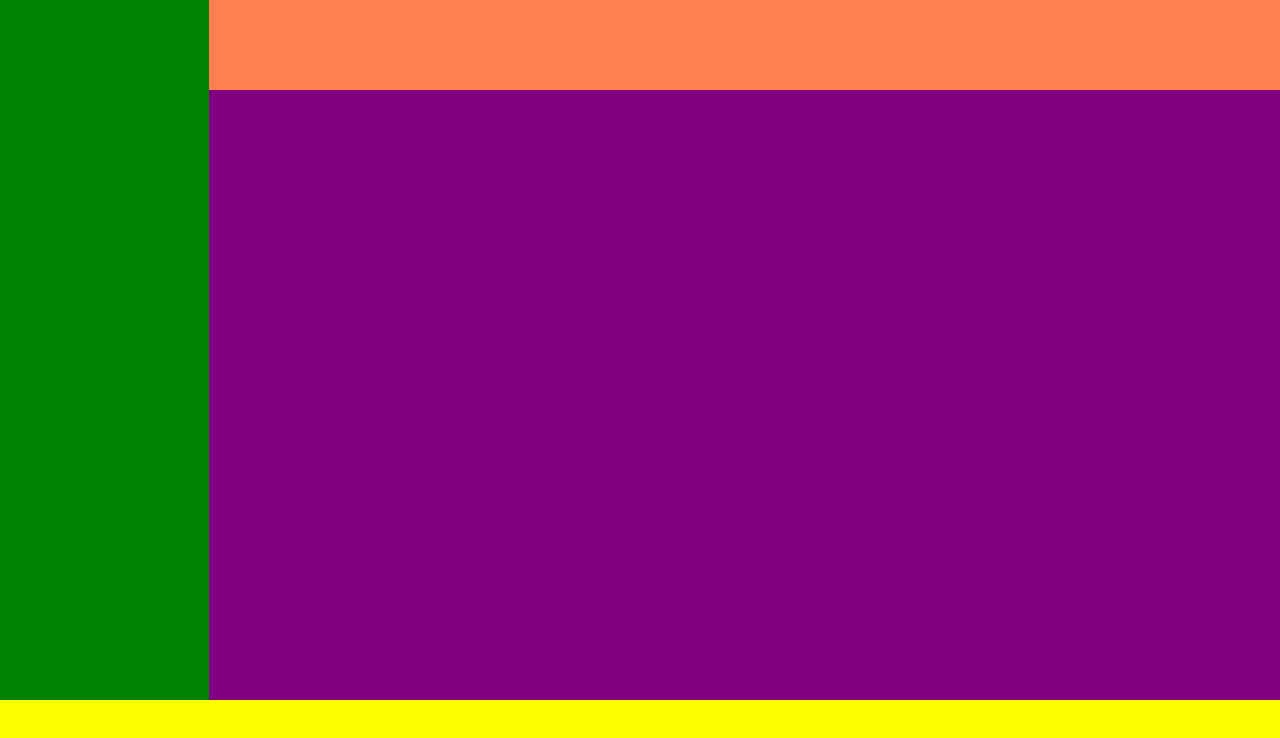
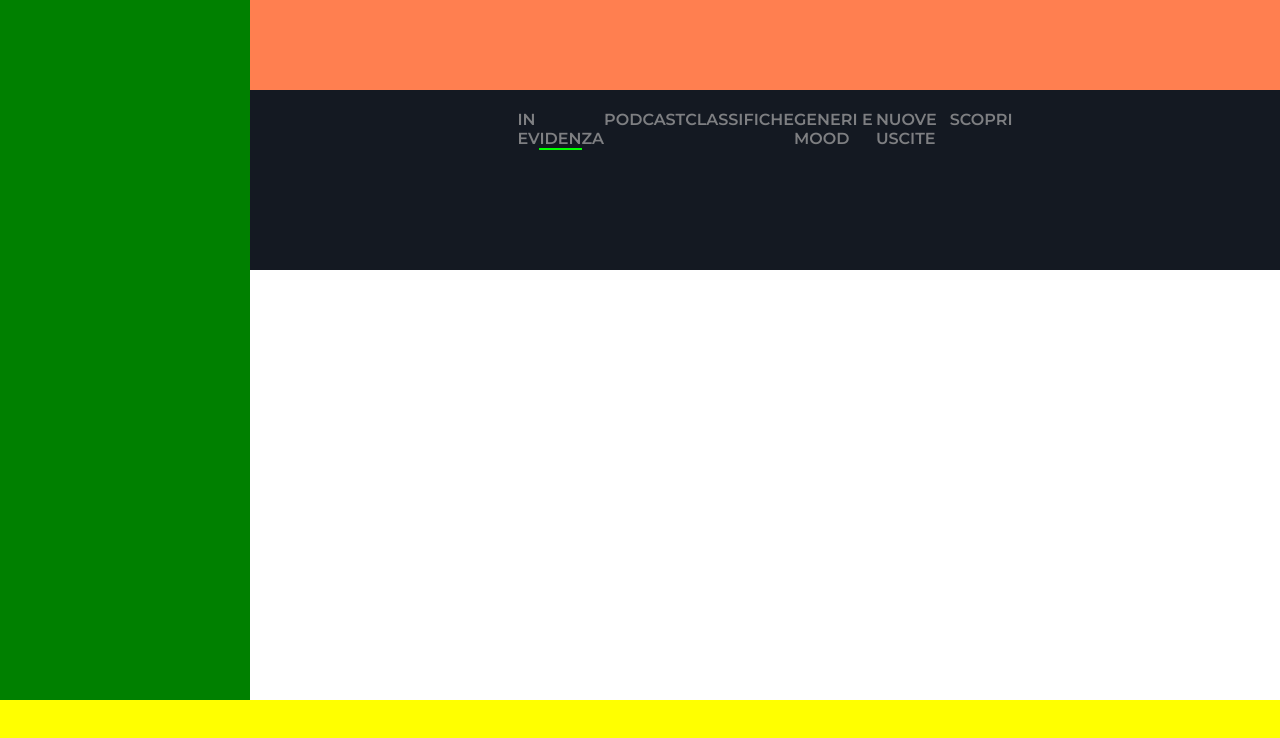
Before and after one commit to SimoneRicco/html-css-spotifyweb, a plain HTML site: page index.html in a window 1280 px wide. Drawn offline with Linux system fonts and the light colour scheme.

Commit message:
add menu

```diff
--- a/assets/style.css
+++ b/assets/style.css
@@ -4,21 +4,38 @@
     padding: 0;
     margin: 0;
 }
+/* general settings */
+html{
+    font-family: 'Montserrat', sans-serif;
+}
 /* blocks */
 aside{
     height: calc(100vh - 100px);
     background-color: green;
     width: 250px;
+    position: fixed;
+    top: 0;
+    left: 0;
+    bottom: 0;
 }
 .music-player{
     background-color: yellow;
     width: 100%;
     height: 100px;
+    position: fixed;
+    bottom: 0;
+    left: 0;
+    right: 0;
 }
 header{
     background-color: coral;
     width: 100%;
     height: 90px;
+    position: fixed;
+    top: 0;
+    left: 250px;
+    right: 0;
+    z-index: 5;
 }
 main{
     width: 100%;
@@ -27,7 +44,31 @@ main{
     display: flex;
 }
 .container{
-    background-color: purple;
-    height: calc(100% - 90px);
-    width: 100%;
+    background-color: #141922;
+    height: 100%;
+    width: calc(100% - 250px);
+    position: relative;
+    left: 250px;
+    padding: 110px 20px 120px 20px;
 }
+/* container contents  */
+.menu-options a{
+    color: #7e7f82;
+    text-decoration: none;
+    text-transform: uppercase;
+}
+.options-list{
+    list-style-type: none;
+    display: flex;
+    width: 50%;
+    margin: auto;
+    justify-content: space-around;
+}
+.options-list li:hover a{
+    color: white;
+}
+.green-line{
+    border: 1px solid rgb(0, 255, 0);
+    width: 50%;
+    margin: auto;
+}
--- a/index.html
+++ b/index.html
@@ -6,13 +6,40 @@
     <meta name="viewport" content="width=device-width, initial-scale=1.0">
     <title>Document</title>
     <link rel="stylesheet" href="assets/style.css">
+    <link rel="preconnect" href="https://fonts.googleapis.com">
+    <link rel="preconnect" href="https://fonts.gstatic.com" crossorigin>
+    <link href="https://fonts.googleapis.com/css2?family=Montserrat:wght@600&display=swap" rel="stylesheet">
 </head>
 <body>
     <div class="big-container">
         <aside></aside>
         <main>
             <header></header>
-            <div class="container"></div>
+            <div class="container">
+                <div class="menu-options">
+                    <ul class="options-list">
+                        <li>
+                            <a href="#">In evidenza</a>
+                            <hr class="green-line">
+                        </li>
+                        <li>
+                            <a href="#">Podcast</a>
+                        </li>
+                        <li>
+                            <a href="#">Classifiche</a>
+                        </li>
+                        <li>
+                            <a href="#">Generi e Mood</a>
+                        </li>
+                        <li>
+                            <a href="#">Nuove uscite</a>
+                        </li>
+                        <li>
+                            <a href="#">Scopri</a>
+                        </li>
+                    </ul>
+                </div>
+            </div>
         </main>
     </div>
     <div class="music-player"></div>
```
